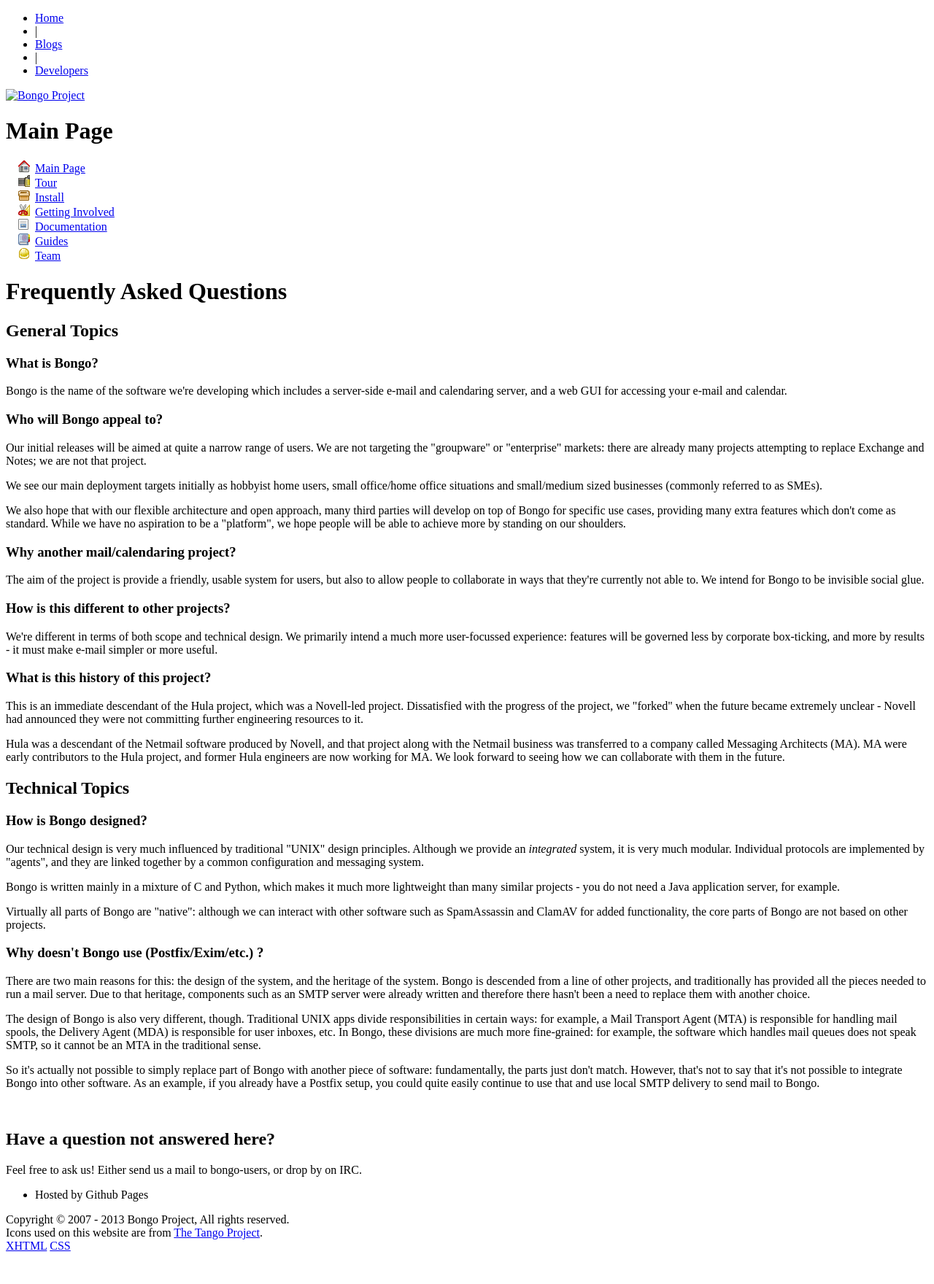
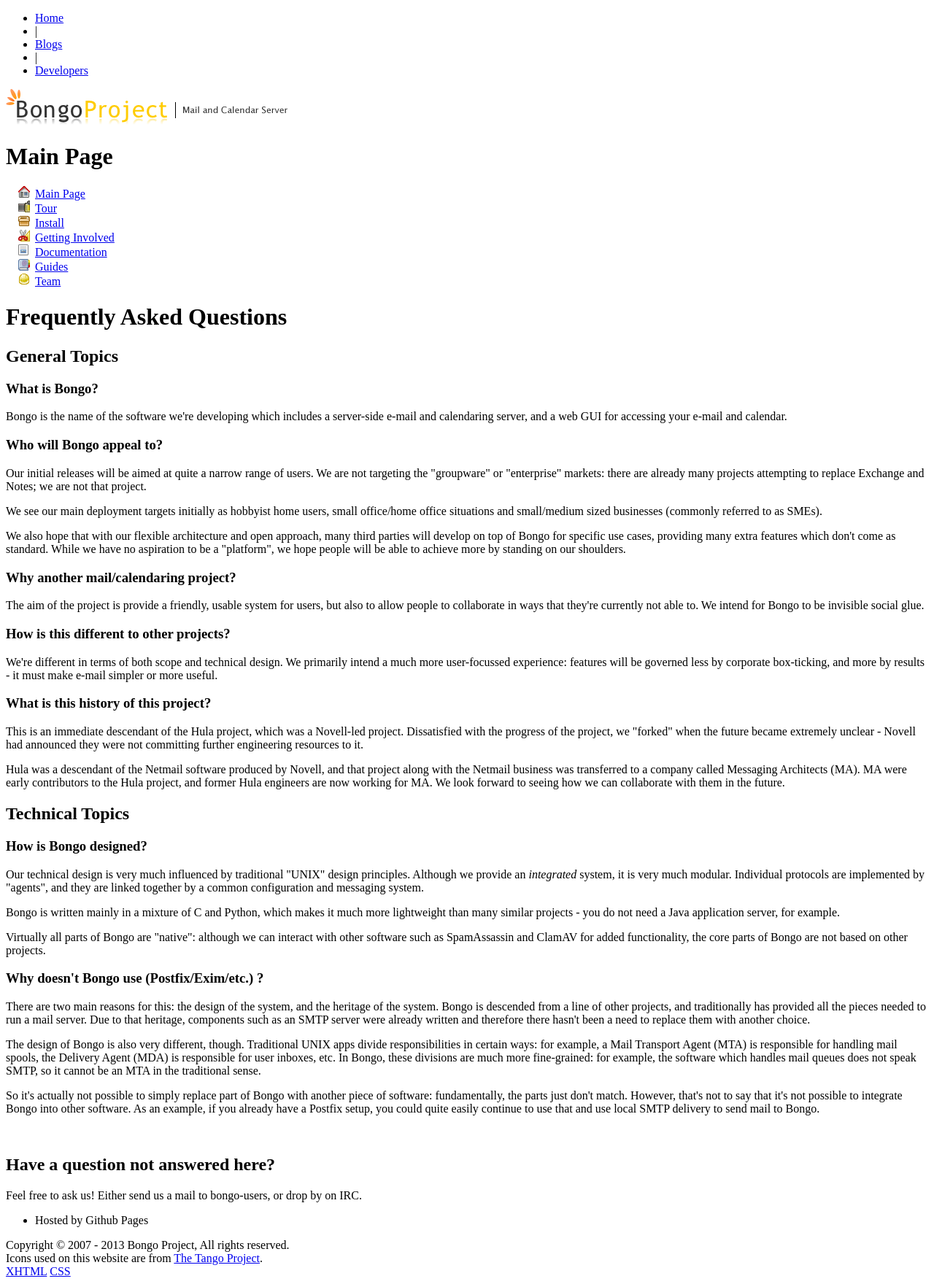
Before and after one commit to bongo-project/bongo-project, a Jekyll site: the page built from Documentation/Frequently_Asked_Questions.html, in a window 1280 px wide. Shown: the whole page at 73% size. Built offline with Jekyll 4.4.1, drawn with Linux system fonts in a browser that asks for light colours; some web fonts are replaced; Markdown is read by kramdown in place of the engine named in the settings; before the commit the page ends 1725 px from its top, so only the background shows below that.

Commit message:
fix header logo link

```diff
--- a/_includes/header.html
+++ b/_includes/header.html
@@ -4,11 +4,11 @@
     <meta charset='utf-8'>
     <meta http-equiv="X-UA-Compatible" content="chrome=1">
     <link href='https://fonts.googleapis.com/css?family=Chivo:900' rel='stylesheet' type='text/css'>
-    <link rel="stylesheet" type="text/css" href="all.css" media="screen" />
+    <link rel="stylesheet" type="text/css" href="{{ site.baseurl }}all.css" media="screen" />
     <!--[if lt IE 9]>
     <script src="//html5shiv.googlecode.com/svn/trunk/html5.js"></script>
     <![endif]-->
-    <title>Bongo-project</title>
+    <title>{{ page.title }}</title>
   </head>
    <body>
    	    <div class="wrap">
@@ -27,7 +27,7 @@
                 </div>
 <!-- /Navigation -->
                 <div id="logo">
-                	<a href="/" title="Main Page"><img src="images/bongo.png" alt="Bongo Project" /></a>
+                	<a href="/" title="Main Page"><img src="../images/bongo.png" alt="Bongo Project" /></a>
                 </div>
                 <div id="categories">
                 	<h1>Main Page</h1>
```
